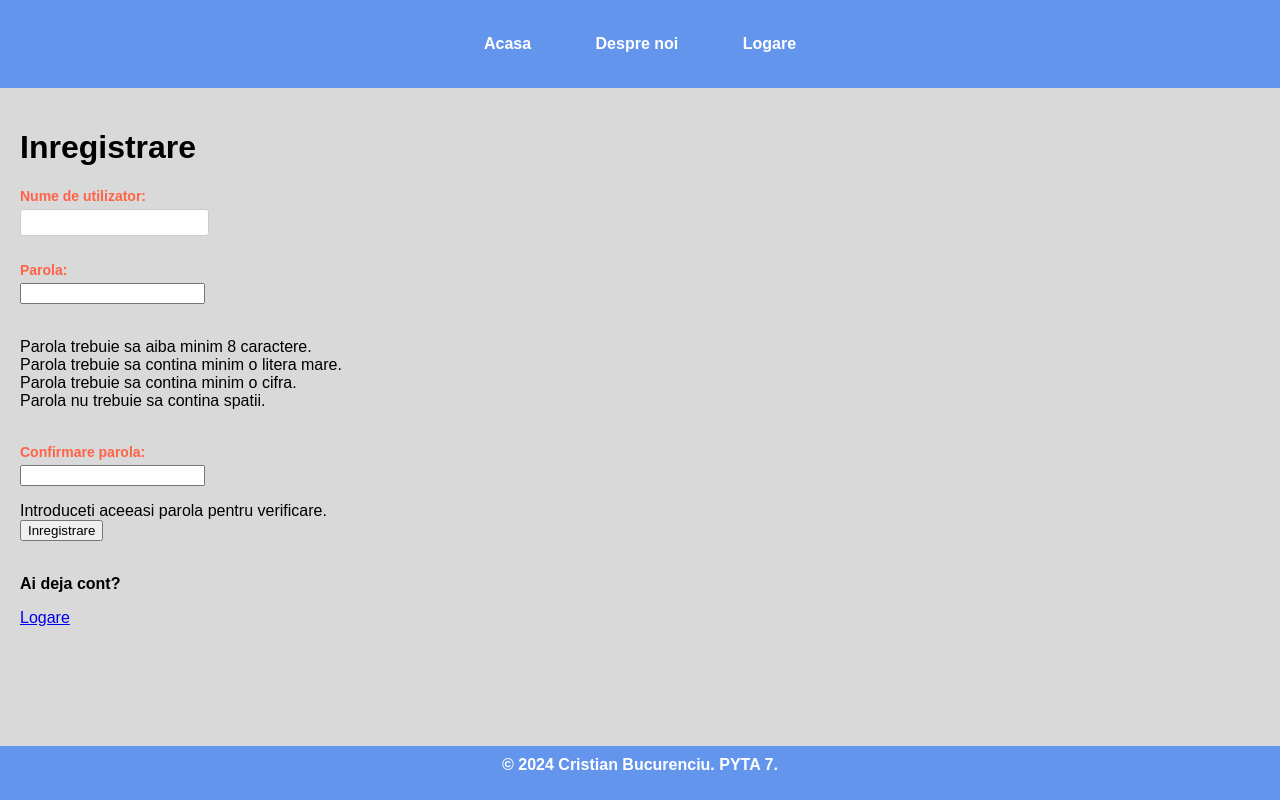
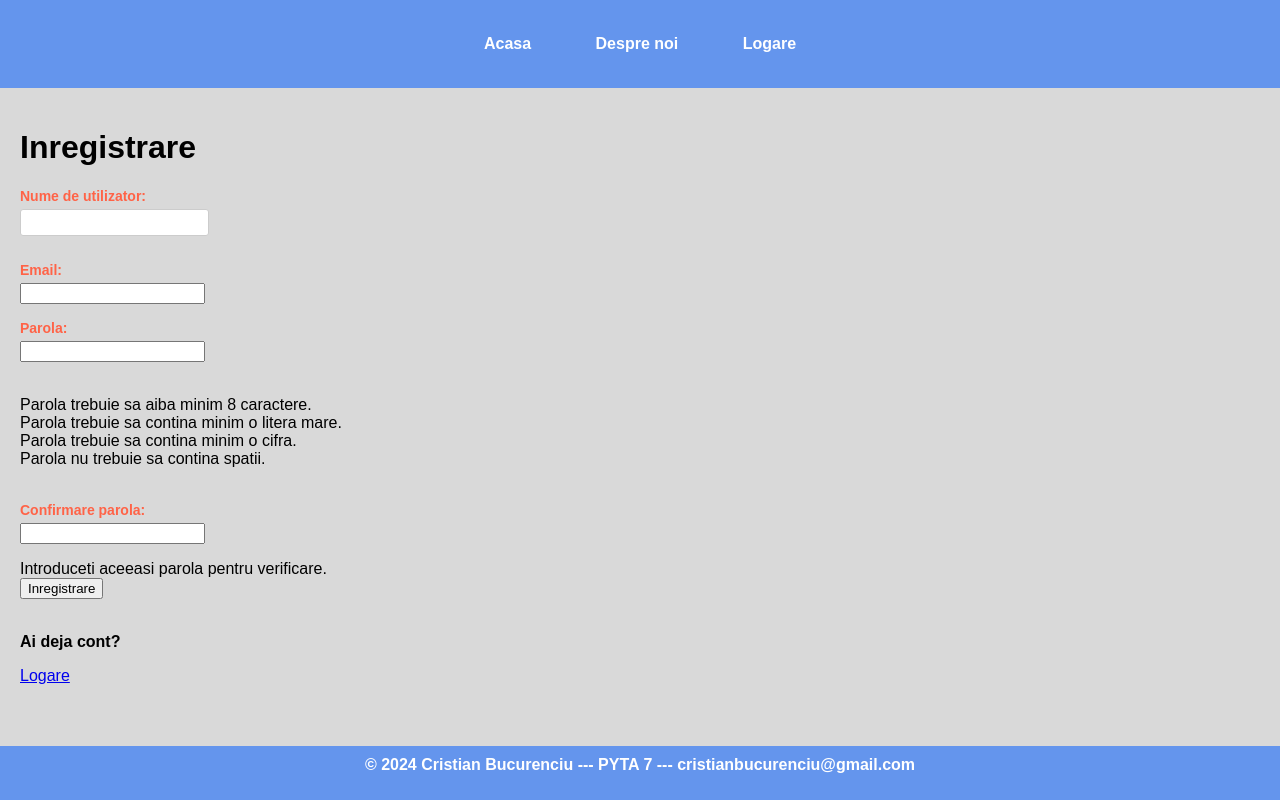
Before and after one commit to cristib01/cb_sport, a Django app: page /inregistrare/ in a window 1280 px wide. Run offline with Django 5.2, Linux system fonts and the light colour scheme.

Commit message:
mail & flush

```diff
--- a/cb/templates/base.html
+++ b/cb/templates/base.html
@@ -34,7 +34,7 @@
     {% block content %}{% endblock %}
 </div>
 <footer class="footer">
-    <p class="footer">&copy; 2024 Cristian Bucurenciu. PYTA 7.</p>
+    <p class="footer">&copy; 2024 Cristian Bucurenciu --- PYTA 7 --- cristianbucurenciu@gmail.com</p>
 </footer>
 
 </body>
--- a/signlog/forms.py
+++ b/signlog/forms.py
@@ -6,6 +6,7 @@ from django.contrib.auth import authenticate
 
 class SignupForm(forms.Form):
     username = forms.CharField(label=_trans('Nume de utilizator'))
+    email = forms.EmailField(label=_trans('Email'))
     password1 = forms.CharField(
         widget=forms.PasswordInput,
         label=_trans('Parola'),
--- a/signlog/templates/signup.html
+++ b/signlog/templates/signup.html
@@ -9,6 +9,10 @@
         <p>{% csrf_token %}
         {{ form.username.label_tag }}
         {{ form.username }}
+        </p>
+        <p>
+        {{ form.email.label_tag }}
+        {{ form.email }}
         </p>
         <p>
         {{ form.password1.label_tag }}
--- a/signlog/views.py
+++ b/signlog/views.py
@@ -9,17 +9,20 @@ from .models import Product
 def index(request):
     return render(request, 'home.html')
 
+
 def user_signup(request):
     if request.method == 'POST':
         form = SignupForm(request.POST)
         if form.is_valid():
             username = form.cleaned_data['username']
+            email = form.cleaned_data['email']
             password1 = form.cleaned_data['password1']
-            User.objects.create_user(username=username,password=password1)
+            User.objects.create_user(username=username, email=email, password=password1)
             return redirect('signlog:login')
     else:
         form = SignupForm()
     return render(request, 'signup.html', {'form': form})
+
 
 def user_login(request):
     if request.method == 'POST':
@@ -35,12 +38,16 @@ def user_login(request):
         form = LoginForm()
     return render(request, 'login.html', {'form': form})
 
+
 def user_logout(request):
     logout(request)
     return redirect('signlog:index')
 
+
 def about(request):
     return render(request, 'about.html')
+
+
 @login_required(login_url='/logare')
 def products(request):
     products = Product.objects.all()
--- a/sport/templates/sport_detail.html
+++ b/sport/templates/sport_detail.html
@@ -3,7 +3,7 @@
 {% block title %}{{ sport.name }}{% endblock %}
 
 {% block content %}
-    <div class="sport-details">
+    <div class="sport_detail">
         <h2>{{ sport.name }}</h2>
         <p>Tip: {{ sport.type }} - Gen: {{ sport.gender }} - Forma: {{ sport.shape }}</p>
     <p><a href="{% url 'sports:all_sports' %}">Inapoi</a></p>
--- a/sport/urls.py
+++ b/sport/urls.py
@@ -4,6 +4,6 @@ from . import views
 app_name = 'sports'
 urlpatterns = [
     path('', views.sports, name='all_sports'),
-    path('detaliu/<int:pk>/', views.sport_detail, name='sport_detail'),
+    path('detaliu/<int:sport_id>/', views.sport_detail, name='sport_detail'),
     path('adauga-sport/', views.sport_add, name='add')
 ]
```
Also changed, not shown: db.sqlite3.
